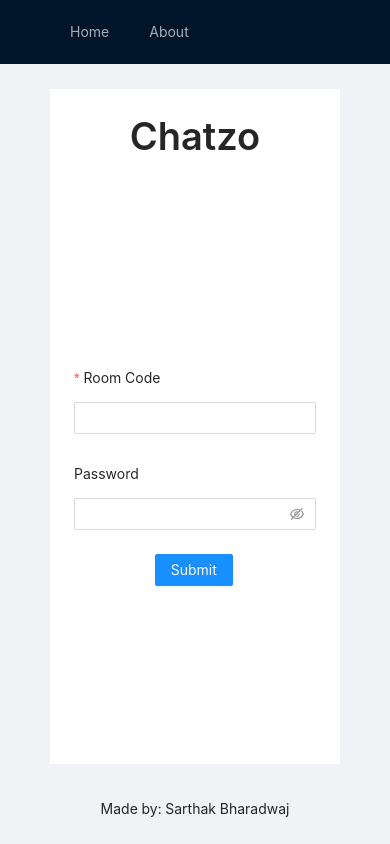
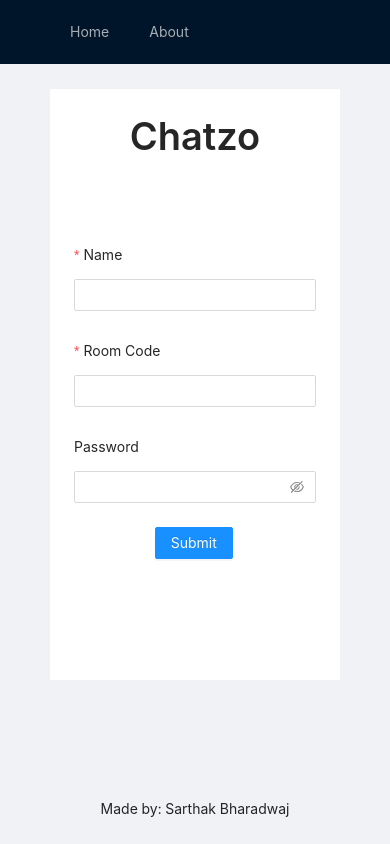
Before and after one commit to Sarthakbh321/React-Chat-App, a React (Create React App) app in the folder client/: page / in a window 390 px wide. Built offline with nearby package versions, Linux system fonts and the light colour scheme.

Commit message:
form responsive

```diff
--- a/client/src/App.css
+++ b/client/src/App.css
@@ -1 +1,5 @@
 @import '~antd/dist/antd.css';
+
+body {
+
+}
--- a/client/src/App.js
+++ b/client/src/App.js
@@ -9,7 +9,7 @@ function App() {
 	return (
 		<Router>
 			<Route exact path="/" component={Join}/>
-			<Route path="/chat/:room" component={Chat} />
+			<Route path="/chat" component={Chat} />
 		</Router>
 	)
 }
--- a/client/src/components/Join.css
+++ b/client/src/components/Join.css
@@ -1,12 +1,23 @@
 .container {
-	height: 100vh;
+	min-height: 100vh;
+	min-width: 100%;
 }
 
 
 .join-page {
 	background-color: #fff;
 	padding: 24px;
-	height: 80vh;
+
+	min-width: 100%;
+	min-height: 70vh;
+	height: 100%;
+
+	margin-bottom: 0 !important;
+
+	display: flex;
+	justify-content: center;
+	align-items: center;
+	flex-direction: column;
 }
 
 .join-head {
@@ -20,7 +31,7 @@
 	align-items: center;
 
 	flex-direction: column;
-	height: 100%;
+	flex: 1;
 
 	padding-bottom: 5%;
 }
--- a/client/src/components/Join.js
+++ b/client/src/components/Join.js
@@ -19,11 +19,17 @@ const tail = {
 
 function Join() {
 	const [name, setName] = useState("");
+	const [room, setRoom] = useState("");
 	const [password, setPassword] = useState("");
 
 	const handleNameChange = (event) => {
 		setName(event.target.value);
 	}
+
+	const handleRoomChange = (event) => {
+		setRoom(event.target.value);
+	}
+
 	const handlePasswordChange = (event) => {
 		setPassword(event.target.value);
 	}
@@ -50,10 +56,15 @@ function Join() {
 							name="room-info"
 							onFinish={handleSubmit}
 						>
+							<Form.Item label="Name" name="name"
+								rules={[{ required: true, message: "Name is required!" }]}
+							>
+								<Input onChange={handleNameChange} value={name} />
+							</Form.Item>
 							<Form.Item label="Room Code" name="roomCode"
 								rules={[{ required: true, message: "Room Code is required!" }]}
 							>
-								<Input onChange={handleNameChange} value={name} />
+								<Input onChange={handleRoomChange} value={room} />
 							</Form.Item>
 							<Form.Item label="Password" name="password">
 								<Input.Password onChange={handlePasswordChange} value={password} />
```
